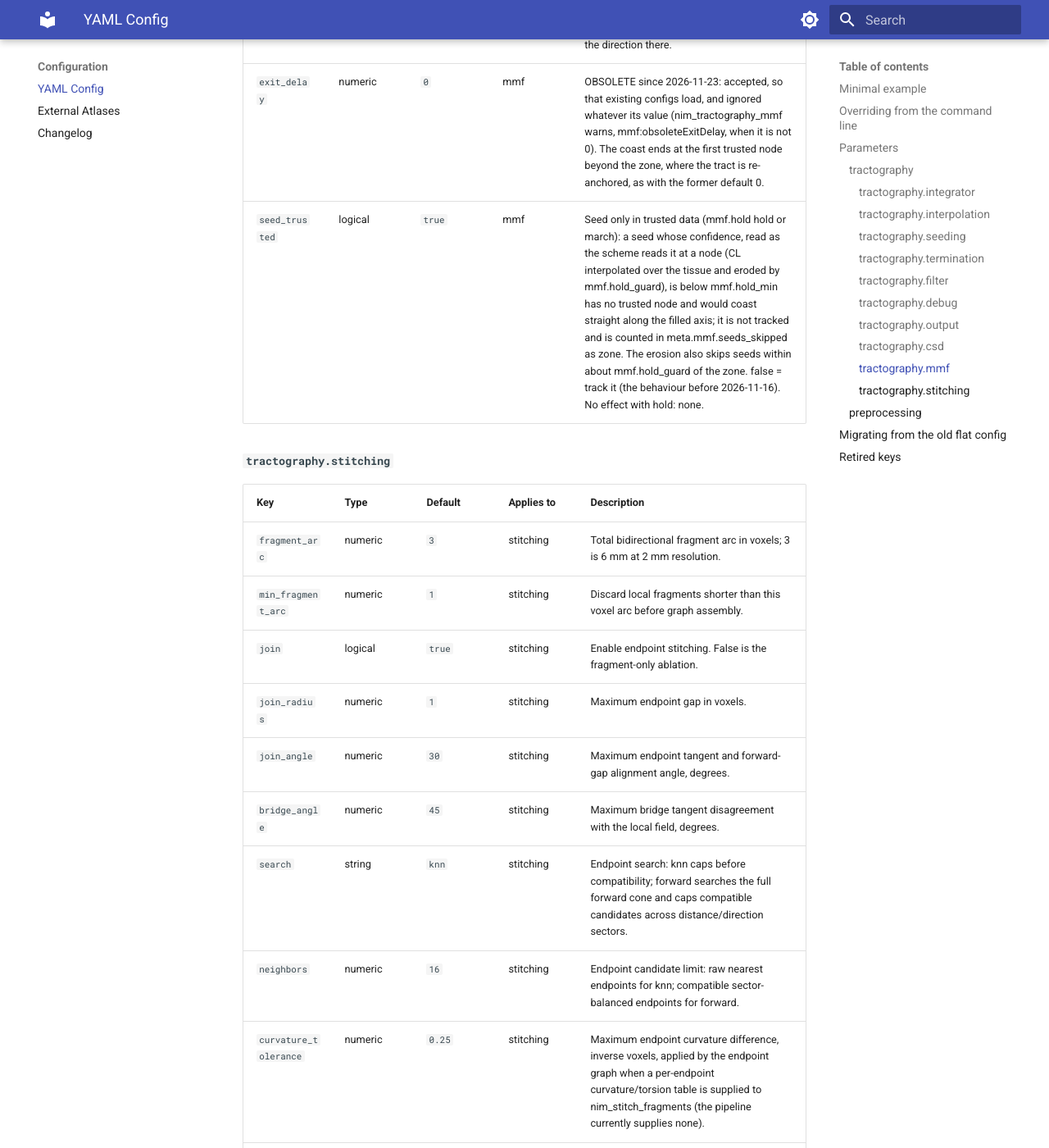
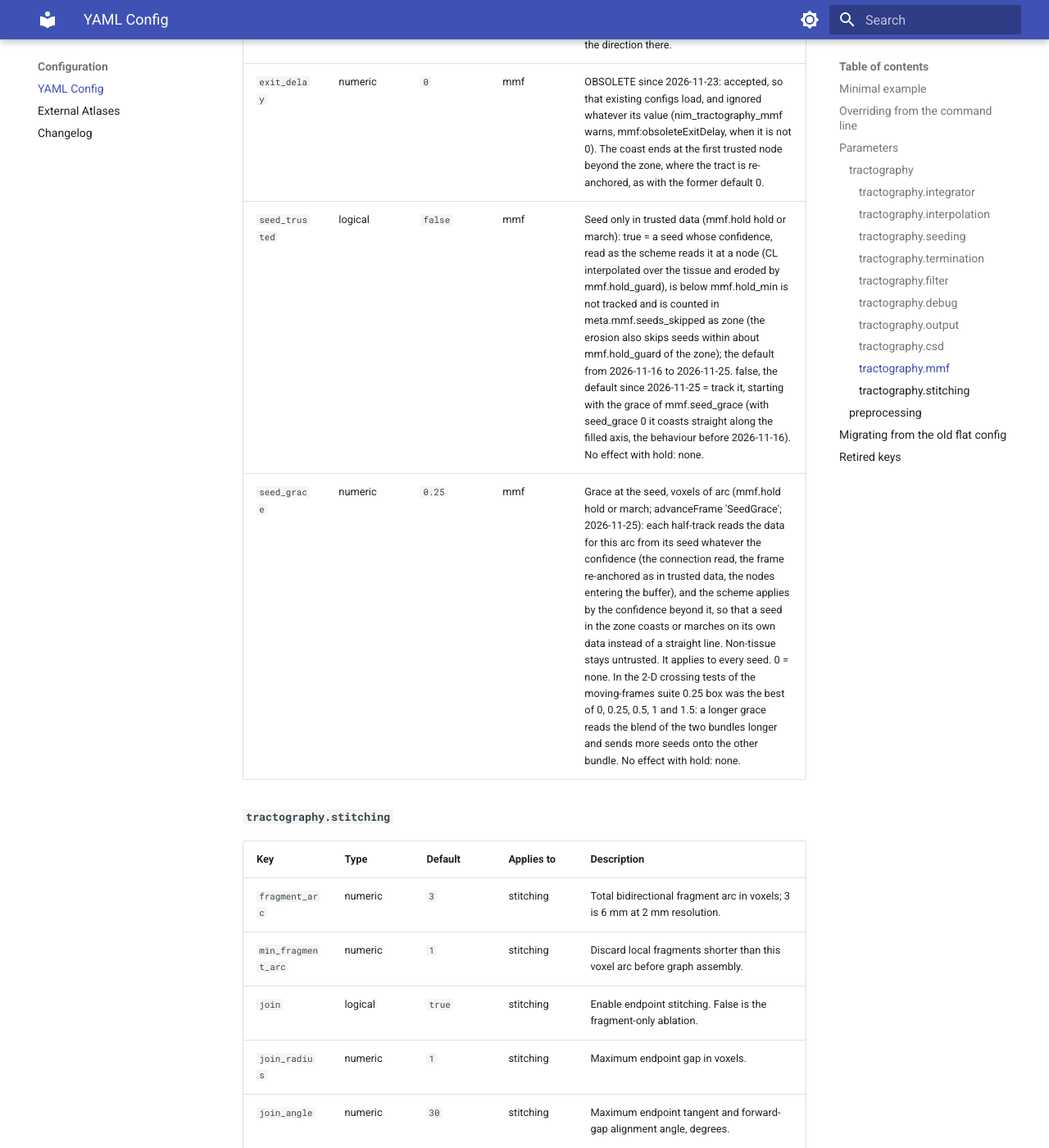
Before and after one commit to uicneuro/hinec, an MkDocs documentation site: the page built from docs/YAML_CONFIG.md, in a window 1280 px wide and 1400 px high, scrolled down 11015 px. Shown: the whole window at 82% size. Built offline with MkDocs 1.6.1 and Material for MkDocs 9.7.7, drawn with Linux system fonts in a browser that asks for light colours.

Commit message:
docs: regenerate YAML_CONFIG.md for mmf.seed_grace (default 0.25) and seed_trusted false
Co-Authored-By: Claude Opus 5.5 <noreply@anthropic.com>

```diff
--- a/docs/YAML_CONFIG.md
+++ b/docs/YAML_CONFIG.md
@@ -152,7 +152,8 @@ parameter. A key marked `hinec` is ignored by `standard`, `mmf` and `stitching`.
 | `coast_max` | numeric | `Inf` | mmf | Longest coast, voxels of arc (advanceFrame 'CoastMax' = coast_max/step steps): a tract still in the zone after this stops with reason coast. Inf, the default, is no cap: the coast goes on until it leaves the zone, leaves the volume or reaches max_arc. The scores of docs/MMF_TRACTOGRAPHY.md were measured with 12. |
 | `exit_tol` | numeric | `Inf` | mmf | OBSOLETE since 2026-11-23: accepted, so that existing configs load, and ignored whatever its value (nim_tractography_mmf warns, mmf:obsoleteExitTol, when it is finite). There is no exit test: a tract leaving the zone is always re-anchored on the data, as with the former default Inf, and reason exit no longer occurs; angle_max alone tests the direction there. |
 | `exit_delay` | numeric | `0` | mmf | OBSOLETE since 2026-11-23: accepted, so that existing configs load, and ignored whatever its value (nim_tractography_mmf warns, mmf:obsoleteExitDelay, when it is not 0). The coast ends at the first trusted node beyond the zone, where the tract is re-anchored, as with the former default 0. |
-| `seed_trusted` | logical | `true` | mmf | Seed only in trusted data (mmf.hold hold or march): a seed whose confidence, read as the scheme reads it at a node (CL interpolated over the tissue and eroded by mmf.hold_guard), is below mmf.hold_min has no trusted node and would coast straight along the filled axis; it is not tracked and is counted in meta.mmf.seeds_skipped as zone. The erosion also skips seeds within about mmf.hold_guard of the zone. false = track it (the behaviour before 2026-11-16). No effect with hold: none. |
+| `seed_trusted` | logical | `false` | mmf | Seed only in trusted data (mmf.hold hold or march): true = a seed whose confidence, read as the scheme reads it at a node (CL interpolated over the tissue and eroded by mmf.hold_guard), is below mmf.hold_min is not tracked and is counted in meta.mmf.seeds_skipped as zone (the erosion also skips seeds within about mmf.hold_guard of the zone); the default from 2026-11-16 to 2026-11-25. false, the default since 2026-11-25 = track it, starting with the grace of mmf.seed_grace (with seed_grace 0 it coasts straight along the filled axis, the behaviour before 2026-11-16). No effect with hold: none. |
+| `seed_grace` | numeric | `0.25` | mmf | Grace at the seed, voxels of arc (mmf.hold hold or march; advanceFrame 'SeedGrace'; 2026-11-25): each half-track reads the data for this arc from its seed whatever the confidence (the connection read, the frame re-anchored as in trusted data, the nodes entering the buffer), and the scheme applies by the confidence beyond it, so that a seed in the zone coasts or marches on its own data instead of a straight line. Non-tissue stays untrusted. It applies to every seed. 0 = none. In the 2-D crossing tests of the moving-frames suite 0.25 box was the best of 0, 0.25, 0.5, 1 and 1.5: a longer grace reads the blend of the two bundles longer and sends more seeds onto the other bundle. No effect with hold: none. |
 
 #### `tractography.stitching`
 
```
